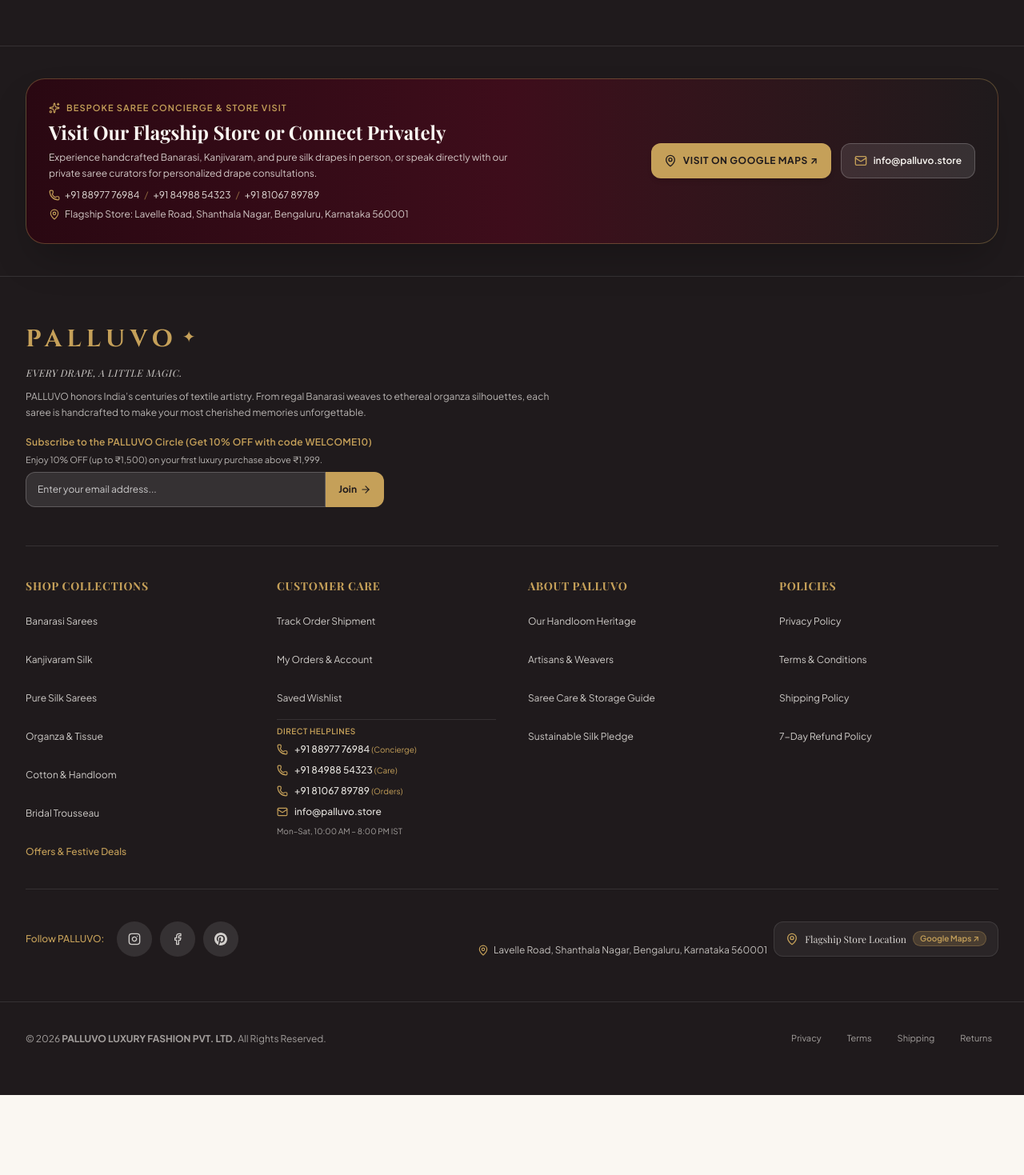
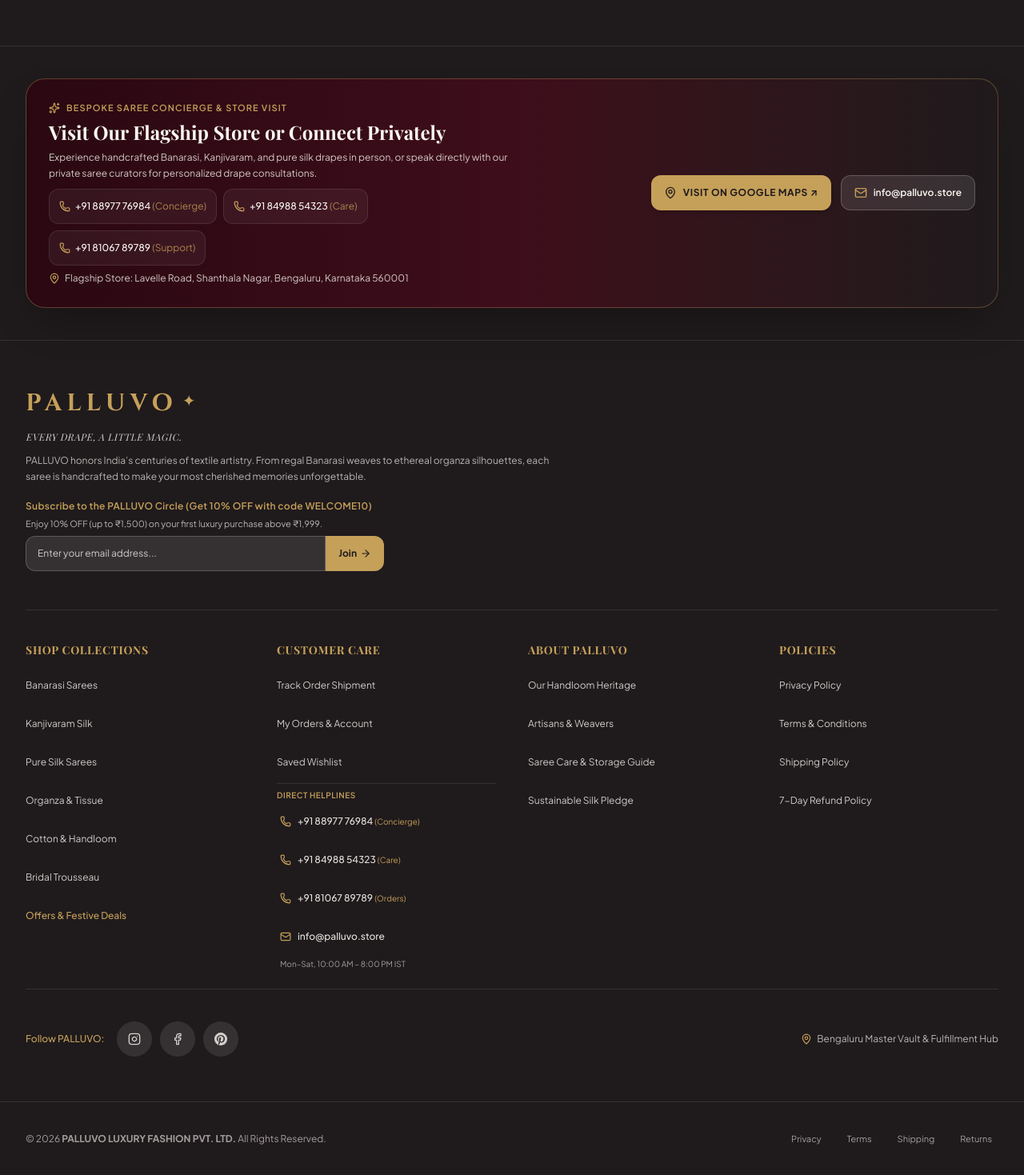
Before and after one commit to Pasulasuprajaa/Palluvo, a React (Vite) app in the folder client/: page / in a window 1280 px wide. Shown: the part 3786-5255 px from the top of the page at 80% size. Before the commit the page ends 5155 px from the top, so only its background shows below. Built offline with nearby package versions, Linux system fonts and the light colour scheme; no server answers; a web font is replaced by a local one.

Commit message:
fix(storefront): ensure 44px hit areas on contact actions and deduplicate footer flagship address

```diff
--- a/client/src/components/Footer.jsx
+++ b/client/src/components/Footer.jsx
@@ -100,15 +100,28 @@
             <p className="text-xs text-[#FAF7F2]/80 leading-relaxed">
               Experience handcrafted Banarasi, Kanjivaram, and pure silk drapes in person, or speak directly with our private saree curators for personalized drape consultations.
             </p>
-            <div className="flex flex-wrap items-center gap-x-4 gap-y-1 text-xs text-[#FAF7F2]/90 pt-1">
-              <span className="flex items-center gap-1.5">
-                <Phone className="w-3.5 h-3.5 text-[#C5A059]" />
-                <a href="tel:+918897776984" className="hover:text-[#C5A059] transition">+91 88977 76984</a>
-                <span className="text-[#C5A059]/60">/</span>
-                <a href="tel:+918498854323" className="hover:text-[#C5A059] transition">+91 84988 54323</a>
-                <span className="text-[#C5A059]/60">/</span>
-                <a href="tel:+918106789789" className="hover:text-[#C5A059] transition">+91 81067 89789</a>
-              </span>
+            <div className="flex flex-wrap items-center gap-2 text-xs text-[#FAF7F2]/90 pt-1">
+              <a
+                href="tel:+918897776984"
+                className="min-h-[44px] inline-flex items-center gap-1.5 px-3 py-2 rounded-xl bg-white/5 hover:bg-white/10 border border-white/10 hover:border-[#C5A059]/40 text-[#FAF7F2] hover:text-[#C5A059] transition font-medium cursor-pointer"
+              >
+                <Phone className="w-3.5 h-3.5 text-[#C5A059] shrink-0" />
+                <span>+91 88977 76984 <span className="text-[#C5A059]/80 font-normal">(Concierge)</span></span>
+              </a>
+              <a
+                href="tel:+918498854323"
+                className="min-h-[44px] inline-flex items-center gap-1.5 px-3 py-2 rounded-xl bg-white/5 hover:bg-white/10 border border-white/10 hover:border-[#C5A059]/40 text-[#FAF7F2] hover:text-[#C5A059] transition font-medium cursor-pointer"
+              >
+                <Phone className="w-3.5 h-3.5 text-[#C5A059] shrink-0" />
+                <span>+91 84988 54323 <span className="text-[#C5A059]/80 font-normal">(Care)</span></span>
+              </a>
+              <a
+                href="tel:+918106789789"
+                className="min-h-[44px] inline-flex items-center gap-1.5 px-3 py-2 rounded-xl bg-white/5 hover:bg-white/10 border border-white/10 hover:border-[#C5A059]/40 text-[#FAF7F2] hover:text-[#C5A059] transition font-medium cursor-pointer"
+              >
+                <Phone className="w-3.5 h-3.5 text-[#C5A059] shrink-0" />
+                <span>+91 81067 89789 <span className="text-[#C5A059]/80 font-normal">(Support)</span></span>
+              </a>
             </div>
             <div className="text-xs text-[#FAF7F2]/80 flex items-center gap-1.5 pt-0.5">
               <MapPin className="w-3.5 h-3.5 text-[#C5A059] shrink-0" />
@@ -329,25 +342,37 @@
               <li><button onClick={() => onNavigate('track-order')} className="min-h-[44px] py-2 hover:text-[#C5A059] transition text-left flex items-center cursor-pointer">Track Order Shipment</button></li>
               <li><button onClick={() => onNavigate('account')} className="min-h-[44px] py-2 hover:text-[#C5A059] transition text-left flex items-center cursor-pointer">My Orders & Account</button></li>
               <li><button onClick={() => onNavigate('wishlist')} className="min-h-[44px] py-2 hover:text-[#C5A059] transition text-left flex items-center cursor-pointer">Saved Wishlist</button></li>
-              <li className="pt-2 border-t border-white/10 space-y-1.5">
+              <li className="pt-2 border-t border-white/10 space-y-1">
                 <div className="text-[10px] font-semibold uppercase tracking-wider text-[#C5A059]">Direct Helplines</div>
-                <a href="tel:+918897776984" className="hover:text-[#C5A059] transition flex items-center gap-2 text-left cursor-pointer text-[#FAF7F2]/90 font-medium py-0.5">
+                <a
+                  href="tel:+918897776984"
+                  className="min-h-[44px] hover:text-[#C5A059] transition flex items-center gap-2 text-left cursor-pointer text-[#FAF7F2]/90 font-medium py-2 px-1 rounded-md hover:bg-white/5"
+                >
                   <Phone className="w-3.5 h-3.5 text-[#C5A059] shrink-0" />
                   <span>+91 88977 76984 <span className="text-[10px] text-[#C5A059] font-normal">(Concierge)</span></span>
                 </a>
-                <a href="tel:+918498854323" className="hover:text-[#C5A059] transition flex items-center gap-2 text-left cursor-pointer text-[#FAF7F2]/90 font-medium py-0.5">
+                <a
+                  href="tel:+918498854323"
+                  className="min-h-[44px] hover:text-[#C5A059] transition flex items-center gap-2 text-left cursor-pointer text-[#FAF7F2]/90 font-medium py-2 px-1 rounded-md hover:bg-white/5"
+                >
                   <Phone className="w-3.5 h-3.5 text-[#C5A059] shrink-0" />
                   <span>+91 84988 54323 <span className="text-[10px] text-[#C5A059] font-normal">(Care)</span></span>
                 </a>
-                <a href="tel:+918106789789" className="hover:text-[#C5A059] transition flex items-center gap-2 text-left cursor-pointer text-[#FAF7F2]/90 font-medium py-0.5">
+                <a
+                  href="tel:+918106789789"
+                  className="min-h-[44px] hover:text-[#C5A059] transition flex items-center gap-2 text-left cursor-pointer text-[#FAF7F2]/90 font-medium py-2 px-1 rounded-md hover:bg-white/5"
+                >
                   <Phone className="w-3.5 h-3.5 text-[#C5A059] shrink-0" />
                   <span>+91 81067 89789 <span className="text-[10px] text-[#C5A059] font-normal">(Orders)</span></span>
                 </a>
-                <a href="mailto:info@palluvo.store" className="hover:text-[#C5A059] transition flex items-center gap-2 text-left cursor-pointer text-[#FAF7F2]/90 font-medium py-0.5">
+                <a
+                  href="mailto:info@palluvo.store"
+                  className="min-h-[44px] hover:text-[#C5A059] transition flex items-center gap-2 text-left cursor-pointer text-[#FAF7F2]/90 font-medium py-2 px-1 rounded-md hover:bg-white/5"
+                >
                   <Mail className="w-3.5 h-3.5 text-[#C5A059] shrink-0" />
                   <span>info@palluvo.store</span>
                 </a>
-                <div className="text-[10px] text-[#FAF7F2]/60 pt-0.5">Mon–Sat, 10:00 AM – 8:00 PM IST</div>
+                <div className="text-[10px] text-[#FAF7F2]/60 pt-0.5 px-1">Mon–Sat, 10:00 AM – 8:00 PM IST</div>
               </li>
             </ul>
           </div>
@@ -425,24 +450,9 @@
             </div>
           </div>
 
-          <div className="flex flex-col sm:flex-row items-center sm:items-end justify-center sm:justify-end gap-2 text-center sm:text-right">
-            <div className="text-xs text-[#FAF7F2]/75 flex items-center justify-center sm:justify-end gap-1.5">
-              <MapPin className="w-3.5 h-3.5 text-[#C5A059] shrink-0" />
-              <span>Lavelle Road, Shanthala Nagar, Bengaluru, Karnataka 560001</span>
-            </div>
-            <a
-              href="https://www.google.com/maps/search/?api=1&query=Lavelle+Road%2C+Shanthala+Nagar%2C+Bengaluru%2C+Karnataka+560001"
-              target="_blank"
-              rel="noopener noreferrer"
-              className="group inline-flex items-center justify-center sm:justify-end gap-2 text-xs text-[#FAF7F2]/85 hover:text-[#C5A059] bg-white/5 hover:bg-white/10 border border-white/10 hover:border-[#C5A059]/40 px-3.5 py-2 rounded-xl transition shadow-xs cursor-pointer min-h-[44px]"
-              title="Open PALLUVO Flagship Store on Google Maps"
-            >
-              <MapPin className="w-4 h-4 text-[#C5A059] shrink-0 group-hover:scale-110 transition-transform" />
-              <span className="font-serif">Flagship Store Location</span>
-              <span className="text-[10px] text-[#C5A059] bg-[#C5A059]/20 px-2 py-0.5 rounded-full font-semibold border border-[#C5A059]/30">
-                Google Maps ↗
-              </span>
-            </a>
+          <div className="text-xs text-[#FAF7F2]/70 flex items-center justify-center sm:justify-end gap-1.5 min-h-[44px]">
+            <MapPin className="w-3.5 h-3.5 text-[#C5A059] shrink-0" />
+            <span>Bengaluru Master Vault & Fulfillment Hub</span>
           </div>
         </div>
       </div>
--- a/client/src/pages/AboutPage.jsx
+++ b/client/src/pages/AboutPage.jsx
@@ -294,25 +294,46 @@
                 Connect with our bridal saree curators for private drape previews, color matching, and custom fall & pico finishing.
               </p>
 
-              <div className="space-y-3 pt-2 text-xs border-t border-white/10">
-                <div className="flex items-start gap-2.5">
-                  <Phone className="w-4 h-4 text-[#C5A059] shrink-0 mt-0.5" />
-                  <div className="flex flex-col gap-0.5">
-                    <a href="tel:+918897776984" className="hover:text-[#C5A059] transition">+91 88977 76984 (Concierge)</a>
-                    <a href="tel:+918498854323" className="hover:text-[#C5A059] transition">+91 84988 54323 (Customer Care)</a>
-                    <a href="tel:+918106789789" className="hover:text-[#C5A059] transition">+91 81067 89789 (Support & Orders)</a>
-                  </div>
+              <div className="space-y-2.5 pt-2 text-xs border-t border-white/10">
+                <div className="space-y-1.5">
+                  <div className="text-[10px] uppercase tracking-wider text-[#C5A059] font-semibold">Direct Helplines</div>
+                  <a
+                    href="tel:+918897776984"
+                    className="min-h-[44px] flex items-center gap-2.5 px-3 py-2 rounded-xl bg-white/5 hover:bg-white/10 border border-white/10 hover:border-[#C5A059]/40 text-[#FAF7F2] hover:text-[#C5A059] transition font-medium cursor-pointer"
+                  >
+                    <Phone className="w-4 h-4 text-[#C5A059] shrink-0" />
+                    <span>+91 88977 76984 <span className="text-[#C5A059]/80 font-normal">(Concierge)</span></span>
+                  </a>
+                  <a
+                    href="tel:+918498854323"
+                    className="min-h-[44px] flex items-center gap-2.5 px-3 py-2 rounded-xl bg-white/5 hover:bg-white/10 border border-white/10 hover:border-[#C5A059]/40 text-[#FAF7F2] hover:text-[#C5A059] transition font-medium cursor-pointer"
+                  >
+                    <Phone className="w-4 h-4 text-[#C5A059] shrink-0" />
+                    <span>+91 84988 54323 <span className="text-[#C5A059]/80 font-normal">(Customer Care)</span></span>
+                  </a>
+                  <a
+                    href="tel:+918106789789"
+                    className="min-h-[44px] flex items-center gap-2.5 px-3 py-2 rounded-xl bg-white/5 hover:bg-white/10 border border-white/10 hover:border-[#C5A059]/40 text-[#FAF7F2] hover:text-[#C5A059] transition font-medium cursor-pointer"
+                  >
+                    <Phone className="w-4 h-4 text-[#C5A059] shrink-0" />
+                    <span>+91 81067 89789 <span className="text-[#C5A059]/80 font-normal">(Support & Orders)</span></span>
+                  </a>
+                  <a
+                    href="mailto:info@palluvo.store"
+                    className="min-h-[44px] flex items-center gap-2.5 px-3 py-2 rounded-xl bg-white/5 hover:bg-white/10 border border-white/10 hover:border-[#C5A059]/40 text-[#FAF7F2] hover:text-[#C5A059] transition font-medium cursor-pointer"
+                  >
+                    <Mail className="w-4 h-4 text-[#C5A059] shrink-0" />
+                    <span>info@palluvo.store</span>
+                  </a>
                 </div>
-                <div className="flex items-center gap-2.5">
-                  <Mail className="w-4 h-4 text-[#C5A059] shrink-0" />
-                  <a href="mailto:info@palluvo.store" className="hover:text-[#C5A059] transition">info@palluvo.store</a>
-                </div>
-                <div className="flex items-center gap-2.5">
+
+                <div className="flex items-center gap-2.5 px-1 py-1 text-[#FAF7F2]/75">
                   <Clock className="w-4 h-4 text-[#C5A059] shrink-0" />
                   <span>10:00 AM – 8:00 PM IST (Mon–Sat)</span>
                 </div>
-                <div className="flex flex-col gap-1.5 pt-2 border-t border-white/10 text-xs text-[#FAF7F2]/85">
-                  <div className="flex items-start gap-2">
+
+                <div className="flex flex-col gap-2 pt-2 border-t border-white/10 text-xs text-[#FAF7F2]/85">
+                  <div className="flex items-start gap-2 px-1">
                     <MapPin className="w-4 h-4 text-[#C5A059] shrink-0 mt-0.5" />
                     <span>Lavelle Road, Shanthala Nagar, Bengaluru, Karnataka 560001</span>
                   </div>
@@ -320,8 +341,9 @@
                     href="https://www.google.com/maps/search/?api=1&query=Lavelle+Road%2C+Shanthala+Nagar%2C+Bengaluru%2C+Karnataka+560001"
                     target="_blank"
                     rel="noopener noreferrer"
-                    className="text-[#C5A059] hover:text-[#E0C07F] font-semibold underline underline-offset-2 flex items-center gap-1 min-h-[38px]"
+                    className="min-h-[44px] flex items-center justify-center gap-2 px-3 py-2 bg-[#C5A059] hover:bg-[#E0C07F] text-[#1F1A1C] font-bold text-xs uppercase tracking-wider rounded-xl transition shadow-sm cursor-pointer"
                   >
+                    <MapPin className="w-4 h-4 text-[#1F1A1C]" />
                     <span>Visit Flagship on Google Maps ↗</span>
                   </a>
                 </div>
--- a/client/src/pages/PolicyPage.jsx
+++ b/client/src/pages/PolicyPage.jsx
@@ -276,25 +276,46 @@
                 Our luxury saree advisors are available Monday through Saturday to answer any questions regarding fabrics, tailoring, or returns.
               </p>
 
-              <div className="space-y-3 pt-2 text-xs border-t border-white/10">
-                <div className="flex items-start gap-2.5">
-                  <Phone className="w-4 h-4 text-[#C5A059] shrink-0 mt-0.5" />
-                  <div className="flex flex-col gap-0.5">
-                    <a href="tel:+918897776984" className="hover:text-[#C5A059] transition">+91 88977 76984 (Concierge)</a>
-                    <a href="tel:+918498854323" className="hover:text-[#C5A059] transition">+91 84988 54323 (Customer Care)</a>
-                    <a href="tel:+918106789789" className="hover:text-[#C5A059] transition">+91 81067 89789 (Support & Orders)</a>
-                  </div>
+              <div className="space-y-2.5 pt-2 text-xs border-t border-white/10">
+                <div className="space-y-1.5">
+                  <div className="text-[10px] uppercase tracking-wider text-[#C5A059] font-semibold">Direct Helplines</div>
+                  <a
+                    href="tel:+918897776984"
+                    className="min-h-[44px] flex items-center gap-2.5 px-3 py-2 rounded-xl bg-white/5 hover:bg-white/10 border border-white/10 hover:border-[#C5A059]/40 text-[#FAF7F2] hover:text-[#C5A059] transition font-medium cursor-pointer"
+                  >
+                    <Phone className="w-4 h-4 text-[#C5A059] shrink-0" />
+                    <span>+91 88977 76984 <span className="text-[#C5A059]/80 font-normal">(Concierge)</span></span>
+                  </a>
+                  <a
+                    href="tel:+918498854323"
+                    className="min-h-[44px] flex items-center gap-2.5 px-3 py-2 rounded-xl bg-white/5 hover:bg-white/10 border border-white/10 hover:border-[#C5A059]/40 text-[#FAF7F2] hover:text-[#C5A059] transition font-medium cursor-pointer"
+                  >
+                    <Phone className="w-4 h-4 text-[#C5A059] shrink-0" />
+                    <span>+91 84988 54323 <span className="text-[#C5A059]/80 font-normal">(Customer Care)</span></span>
+                  </a>
+                  <a
+                    href="tel:+918106789789"
+                    className="min-h-[44px] flex items-center gap-2.5 px-3 py-2 rounded-xl bg-white/5 hover:bg-white/10 border border-white/10 hover:border-[#C5A059]/40 text-[#FAF7F2] hover:text-[#C5A059] transition font-medium cursor-pointer"
+                  >
+                    <Phone className="w-4 h-4 text-[#C5A059] shrink-0" />
+                    <span>+91 81067 89789 <span className="text-[#C5A059]/80 font-normal">(Support & Orders)</span></span>
+                  </a>
+                  <a
+                    href="mailto:info@palluvo.store"
+                    className="min-h-[44px] flex items-center gap-2.5 px-3 py-2 rounded-xl bg-white/5 hover:bg-white/10 border border-white/10 hover:border-[#C5A059]/40 text-[#FAF7F2] hover:text-[#C5A059] transition font-medium cursor-pointer"
+                  >
+                    <Mail className="w-4 h-4 text-[#C5A059] shrink-0" />
+                    <span>info@palluvo.store</span>
+                  </a>
                 </div>
-                <div className="flex items-center gap-2.5">
-                  <Mail className="w-4 h-4 text-[#C5A059] shrink-0" />
-                  <a href="mailto:info@palluvo.store" className="hover:text-[#C5A059] transition">info@palluvo.store</a>
-                </div>
-                <div className="flex items-center gap-2.5">
+
+                <div className="flex items-center gap-2.5 px-1 py-1 text-[#FAF7F2]/75">
                   <Clock className="w-4 h-4 text-[#C5A059] shrink-0" />
                   <span>10:00 AM – 8:00 PM IST (Mon–Sat)</span>
                 </div>
-                <div className="flex flex-col gap-1.5 pt-2 border-t border-white/10 text-xs text-[#FAF7F2]/85">
-                  <div className="flex items-start gap-2">
+
+                <div className="flex flex-col gap-2 pt-2 border-t border-white/10 text-xs text-[#FAF7F2]/85">
+                  <div className="flex items-start gap-2 px-1">
                     <MapPin className="w-4 h-4 text-[#C5A059] shrink-0 mt-0.5" />
                     <span>Lavelle Road, Shanthala Nagar, Bengaluru, Karnataka 560001</span>
                   </div>
@@ -302,8 +323,9 @@
                     href="https://www.google.com/maps/search/?api=1&query=Lavelle+Road%2C+Shanthala+Nagar%2C+Bengaluru%2C+Karnataka+560001"
                     target="_blank"
                     rel="noopener noreferrer"
-                    className="text-[#C5A059] hover:text-[#E0C07F] font-semibold underline underline-offset-2 flex items-center gap-1 min-h-[38px]"
+                    className="min-h-[44px] flex items-center justify-center gap-2 px-3 py-2 bg-[#C5A059] hover:bg-[#E0C07F] text-[#1F1A1C] font-bold text-xs uppercase tracking-wider rounded-xl transition shadow-sm cursor-pointer"
                   >
+                    <MapPin className="w-4 h-4 text-[#1F1A1C]" />
                     <span>Visit Flagship on Google Maps ↗</span>
                   </a>
                 </div>
```
